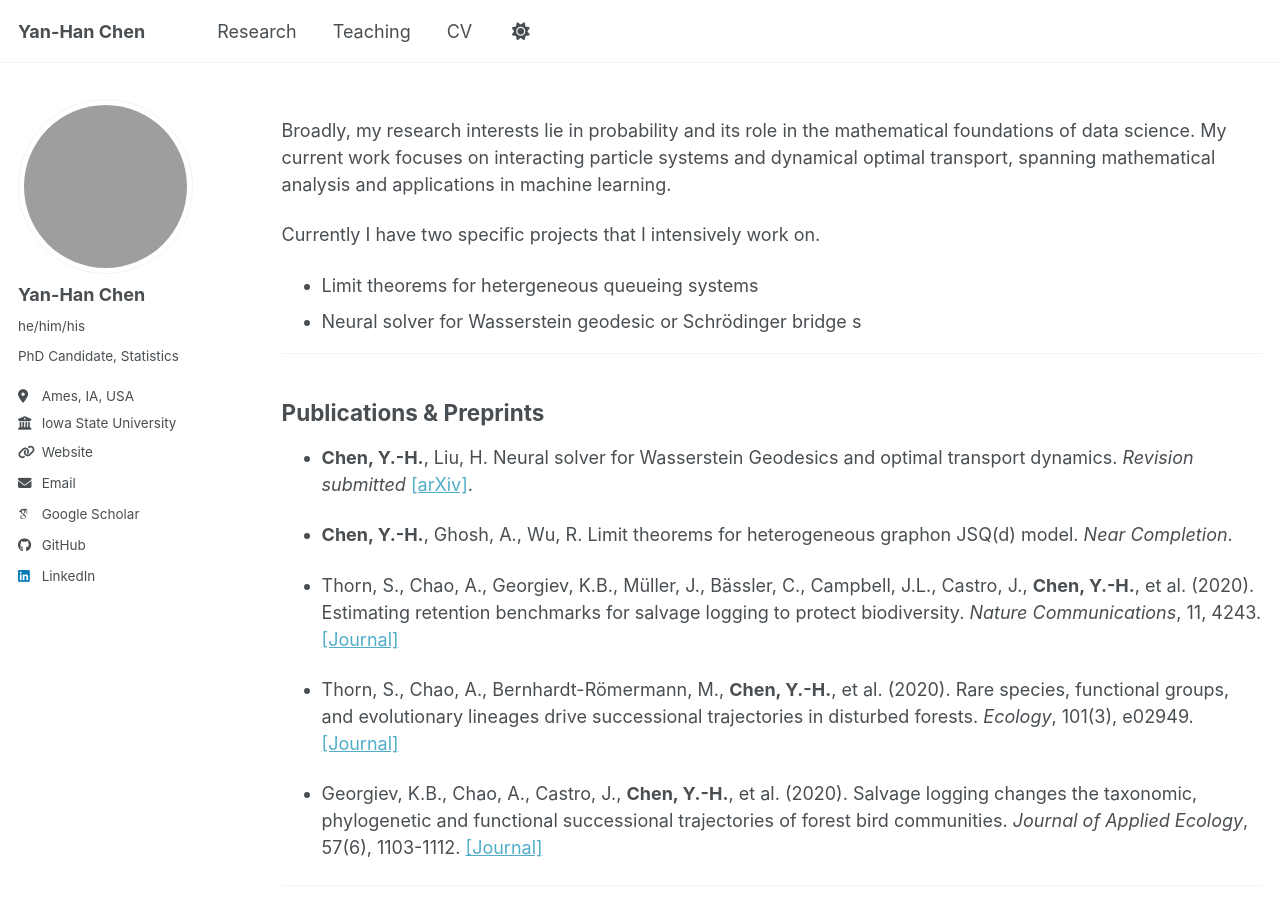
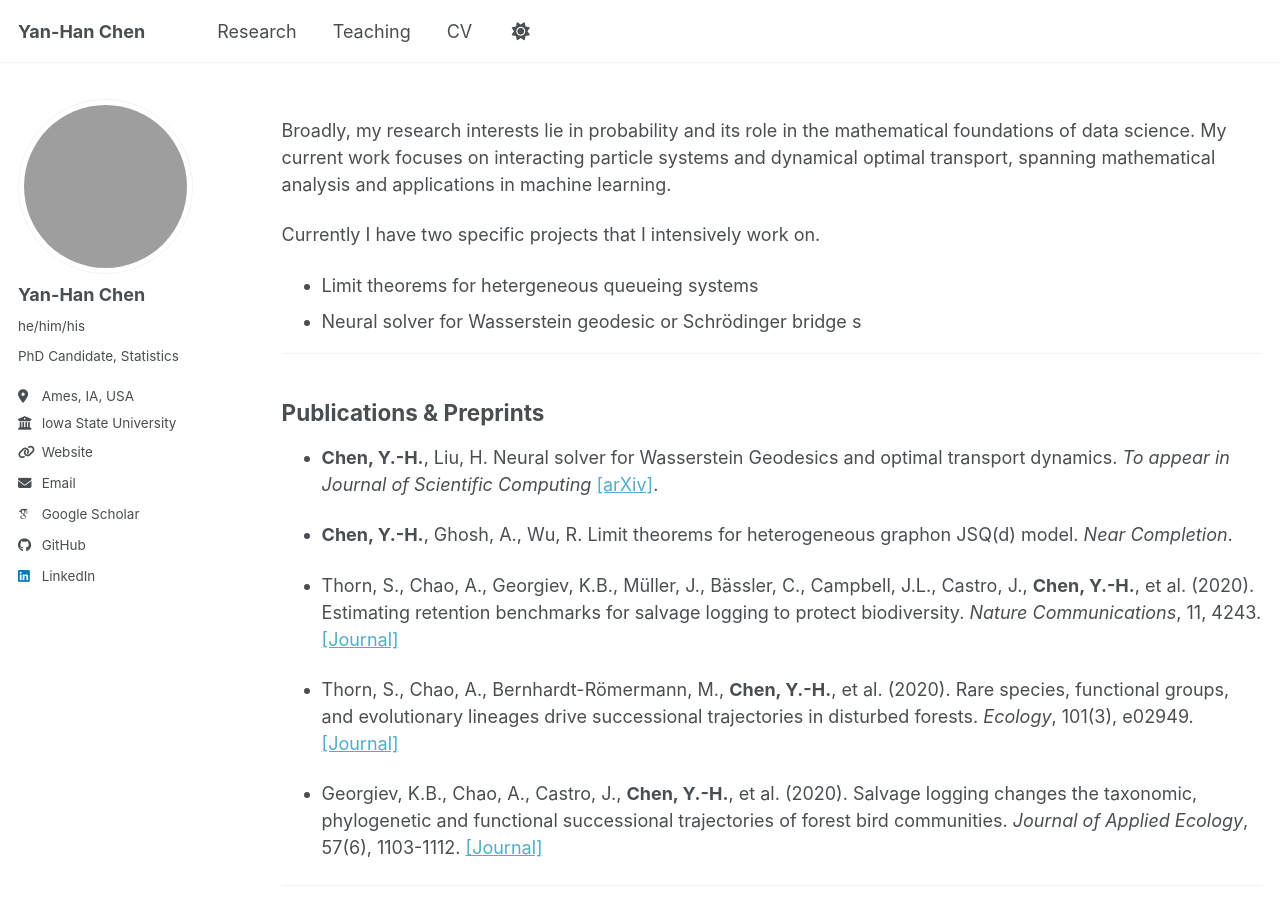
Before and after one commit to YanHanChen/YanHanChen.github.io, a Jekyll site: the page built from _pages/publications.md, in a window 1280 px wide and 900 px high. Built offline with Jekyll 4.4.1, drawn with Linux system fonts in a browser that asks for light colours; some web fonts are replaced; a script bundle is joined from its source files by our own code; library files that are not in the unit come from our copies.

Commit message:
Update publication status to accepted

```diff
--- a/_pages/publications.md
+++ b/_pages/publications.md
@@ -46,7 +46,7 @@ Currently I have two specific projects that I intensively work on.
 ## Publications & Preprints
 
 
-- **Chen, Y.-H.**, Liu, H. Neural solver for Wasserstein Geodesics and optimal transport dynamics. *Revision submitted* [[arXiv]](https://arxiv.org/abs/2602.22003).
+- **Chen, Y.-H.**, Liu, H. Neural solver for Wasserstein Geodesics and optimal transport dynamics. *To appear in Journal of Scientific Computing* [[arXiv]](https://arxiv.org/abs/2602.22003).
 
 - **Chen, Y.-H.**, Ghosh, A., Wu, R. Limit theorems for heterogeneous graphon JSQ(d) model. *Near Completion*.
 
```
